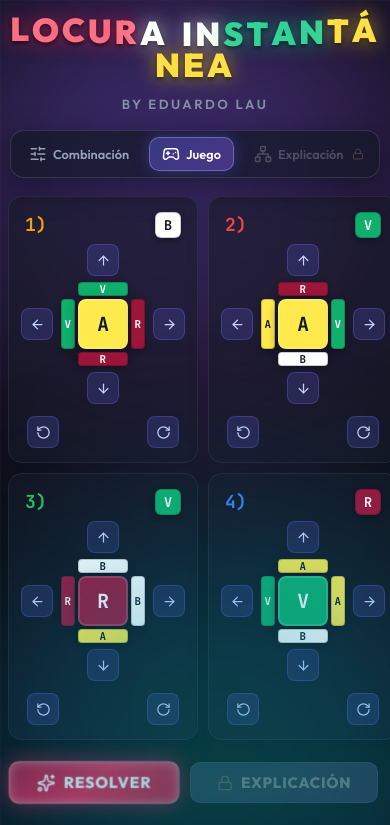
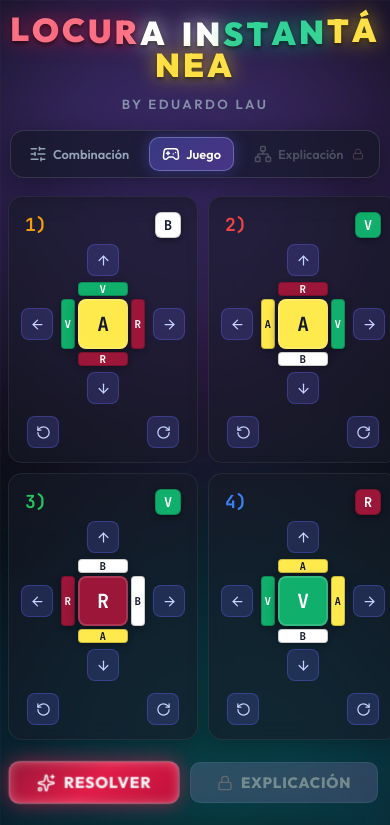
Before and after one commit to Eduardo-Lau/Locura_Instantanea_Web, a Vue app: page / in a window 390 px wide. Shown: the top 825 px of the page. Built offline with nearby package versions, Linux system fonts and the light colour scheme.

Commit message:
fix(ui): aislar contexto de apilamiento en #app para evitar superposicion de orbes de fondo

```diff
--- a/src/assets/styles/main.css
+++ b/src/assets/styles/main.css
@@ -76,6 +76,14 @@
   overflow-x: hidden;
 }
 
+/* Contenedor de la aplicación en capa superior aislada */
+#app {
+  position: relative;
+  z-index: 1;
+  isolation: isolate;
+  min-height: 100vh;
+}
+
 /* Orbes luminosos de fondo que dan vida y refracción al cristal */
 body::before,
 body::after {
--- a/src/components/tabs/TabCombination.vue
+++ b/src/components/tabs/TabCombination.vue
@@ -320,7 +320,9 @@
     padding: 8px 10px;
   }
   .actions-bar .btn-accent-blue {
-    flex: 0 0 auto;
+    flex: 1;
+    min-width: 0;
+    justify-content: center;
     padding: 8px 7px;
   }
   .actions-bar .glass-btn svg {
```
